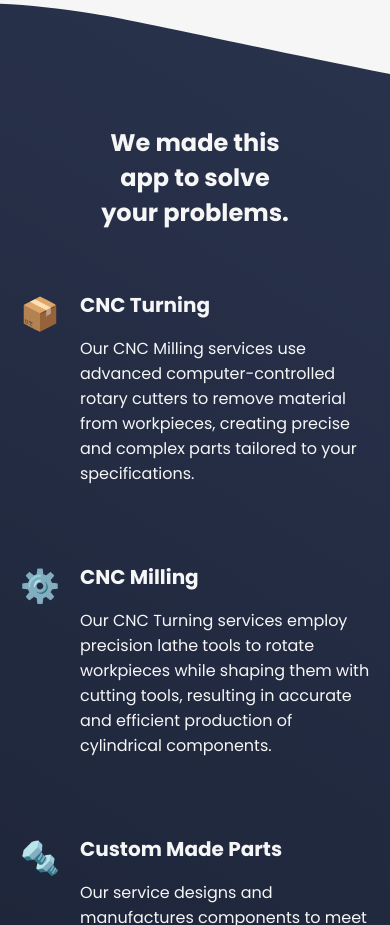
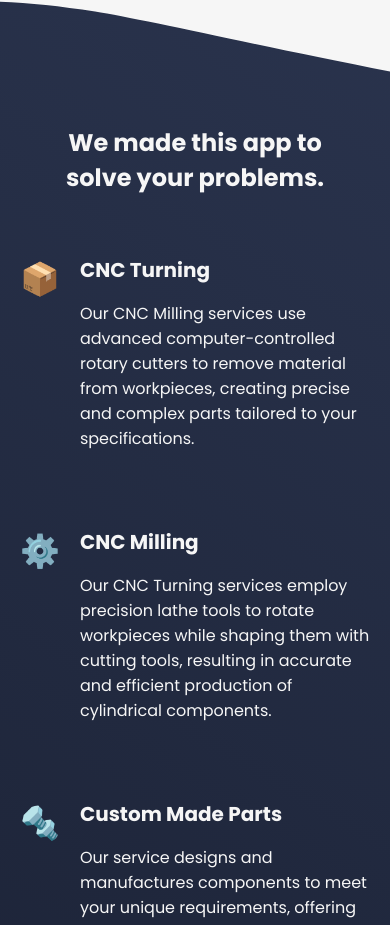
Before and after one commit to Kukesan/zieengineering-frontend, a React (Create React App) app: page / in a window 390 px wide. Shown: the part 3137-4062 px from the top of the page. Built offline with nearby package versions, Linux system fonts and the light colour scheme; a small style sheet from the web is missing.

Commit message:
UI change 2

```diff
--- a/package.json
+++ b/package.json
@@ -11,6 +11,7 @@
     "react": "^18.3.1",
     "react-dom": "^18.3.1",
     "react-intersection-observer": "^9.13.0",
+    "react-lazy-load-image-component": "^1.6.2",
     "react-scripts": "5.0.1",
     "web-vitals": "^2.1.4"
   },
--- a/src/components/about/about.js
+++ b/src/components/about/about.js
@@ -1,4 +1,5 @@
 import React, { useEffect, useRef, useState } from 'react';
+import { LazyLoadImage } from "react-lazy-load-image-component";
 import './about.css';
 
 const aboutImg1 = 'https://zieengineeringimages.s3.amazonaws.com/2.jpg';
@@ -55,9 +56,9 @@ const About = () => {
                 </div>
             )}
             <div className="images-container">
-                <img src={aboutImg1} alt="Image 1" className="about-image fade-right" />
-                <img src={aboutImg2} alt="Image 2" className="about-image center-image fade-up" />
-                <img src={aboutImg3} alt="Image 3" className="about-image fade-left" />
+                <LazyLoadImage  src={aboutImg1} alt="Image 1" className="about-image fade-right" />
+                <LazyLoadImage  src={aboutImg2} alt="Image 2" className="about-image center-image fade-up" />
+                <LazyLoadImage  src={aboutImg3} alt="Image 3" className="about-image fade-left" />
             </div>
         </div>
     );
--- a/src/components/gallery/gallery.js
+++ b/src/components/gallery/gallery.js
@@ -1,5 +1,6 @@
 import React, { useEffect, useRef, useState } from 'react';
 import './gallery.css';
+import { LazyLoadImage } from "react-lazy-load-image-component";
 
 const galleryData = [
     { src: 'https://zieengineeringimages.s3.amazonaws.com/5e9589799aea1High-precision-turning-components.jpg', alt: 'Image 1' },
@@ -64,7 +65,7 @@ const Gallery = () => {
             <div className="gallery-grid">
                 {galleryData.map((image, index) => (
                     <div key={index} className={`gallery-item item-${index}`} onClick={() => openModal(image)}>
-                        <img src={image.src} alt={image.alt} />
+                        <LazyLoadImage src={image.src} alt={image.alt} />
                     </div>
                 ))}
             </div>
@@ -72,7 +73,7 @@ const Gallery = () => {
             {modalImage && (
                 <div className="modal" style={{ display: 'flex' }} onClick={closeModal}>
                     <span className="close" onClick={closeModal}>&times;</span>
-                    <img className="modal-content" src={modalImage.src} alt={modalImage.alt} />
+                    <LazyLoadImage className="modal-content" src={modalImage.src} alt={modalImage.alt} />
                 </div>
             )}
         </div>
--- a/src/components/services/services.css
+++ b/src/components/services/services.css
@@ -80,6 +80,10 @@
     .services-container {
        padding: 20px 0;
     }
+    .services-title {
+        font-size:24px;
+        width: 80%;
+    }
 }
 
 /* Mobile view */
@@ -91,6 +95,7 @@
      }
     .services-title {
         font-size:24px;
+        width: 80%;
     }
 
     .services-grid {
```
Also changed, not shown: 1 other file (tests, documents, lock files or other folders).
